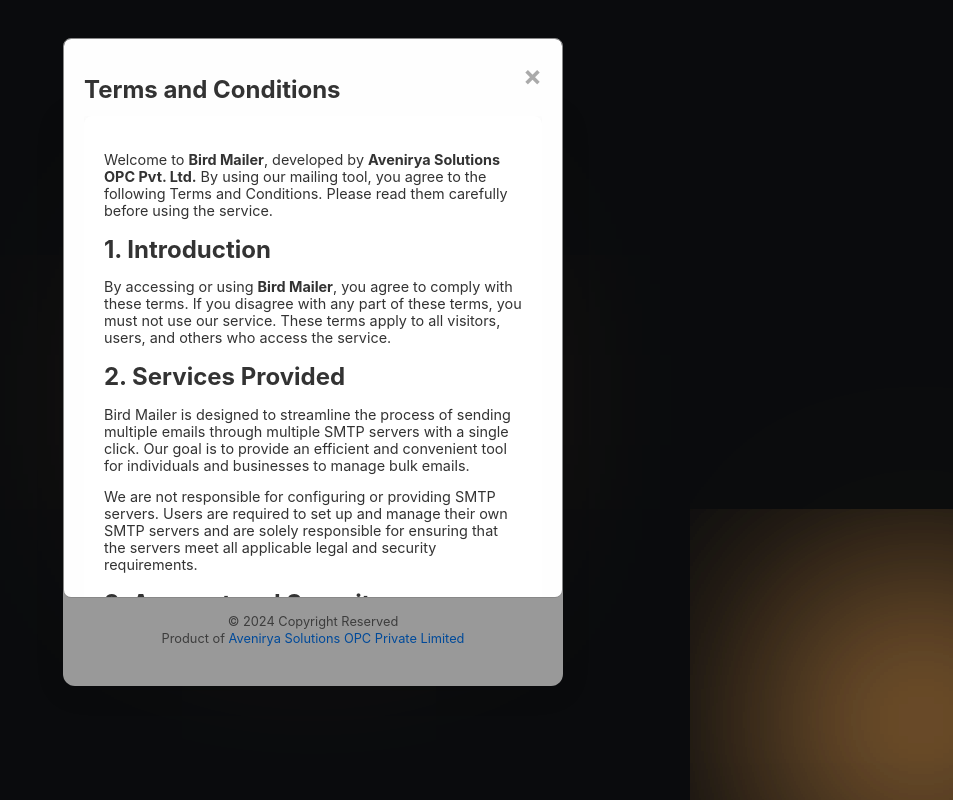
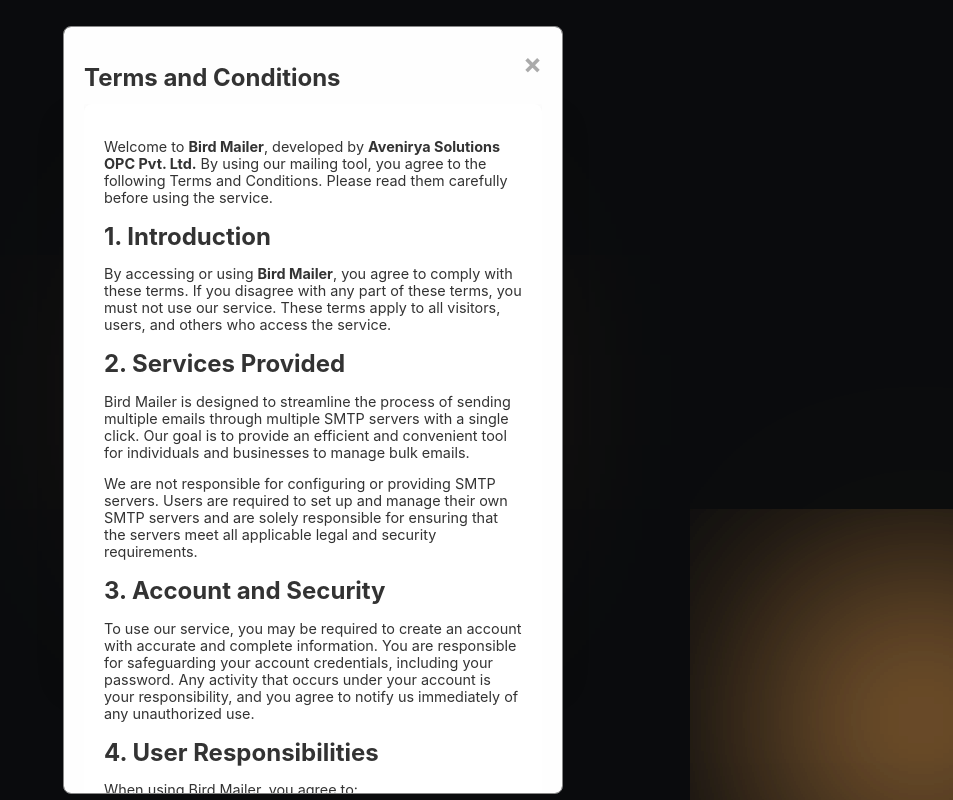
Before and after one commit to yashkolnure/bulkmailer, a website: page public/login.html in a window 1280 px wide. Both pictures are taken after a click on the link "terms and conditions". Shown: the whole page, without its empty margins (327-1280 px from the left). Drawn offline with Linux system fonts and the light colour scheme.

Commit message:
changes 22-09-17-serverupdate-10

```diff
--- a/public/login.html
+++ b/public/login.html
@@ -5,7 +5,7 @@
     <meta charset="UTF-8">
     <meta name="viewport" content="width=device-width, initial-scale=1.0">
     <title>Login Birdmailer.in</title>
-    <link rel="icon" href="/birdmailer.png" type="image/png"> <!-- Favicon link -->
+    <link rel="icon" href="/public/birdmailer.png" type="image/png"> <!-- Favicon link -->
     <link rel="stylesheet" href="style.css">
     <style>
        * {
@@ -202,14 +202,14 @@
 
 .modal-content {
     background-color: #fefefe;
-    margin: 15% auto; /* 15% from the top and centered */
+    margin: 2% auto; /* 15% from the top and centered */
     padding: 20px;
     border: 1px solid #888;
     width: 80%; /* Could be more or less, depending on screen size */
     max-width: 500px;
     border-radius: 8px; /* Rounded corners */
     overflow-y: auto; /* Scroll if needed */
-    max-height: 400px; /* Maximum height of modal */
+    max-height: 96vh; /* Maximum height of modal */
 }
 
 .close {
@@ -226,10 +226,7 @@
     cursor: pointer;
 }
 
-.modal-content {
-    max-height: 560px !important;
-    margin-top: 3% !important;
-}
+
 .bg__blur {
   position: absolute;
   box-shadow: 0 0 1000px 90px var(--secondary-color);
```
Also changed, not shown: private/index.html (+1 -1 lines), public/Index1.html (+2 -4 lines), public/register.html (+12 -4 lines).
